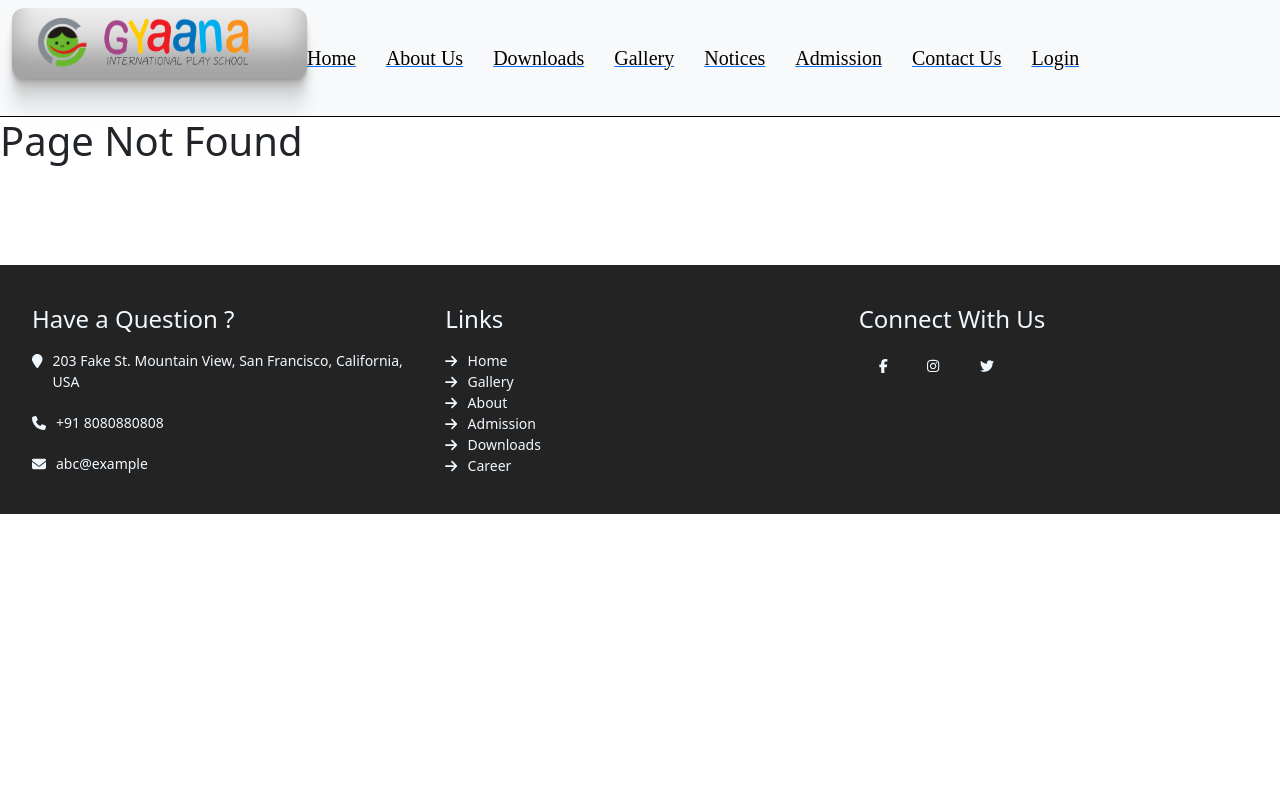
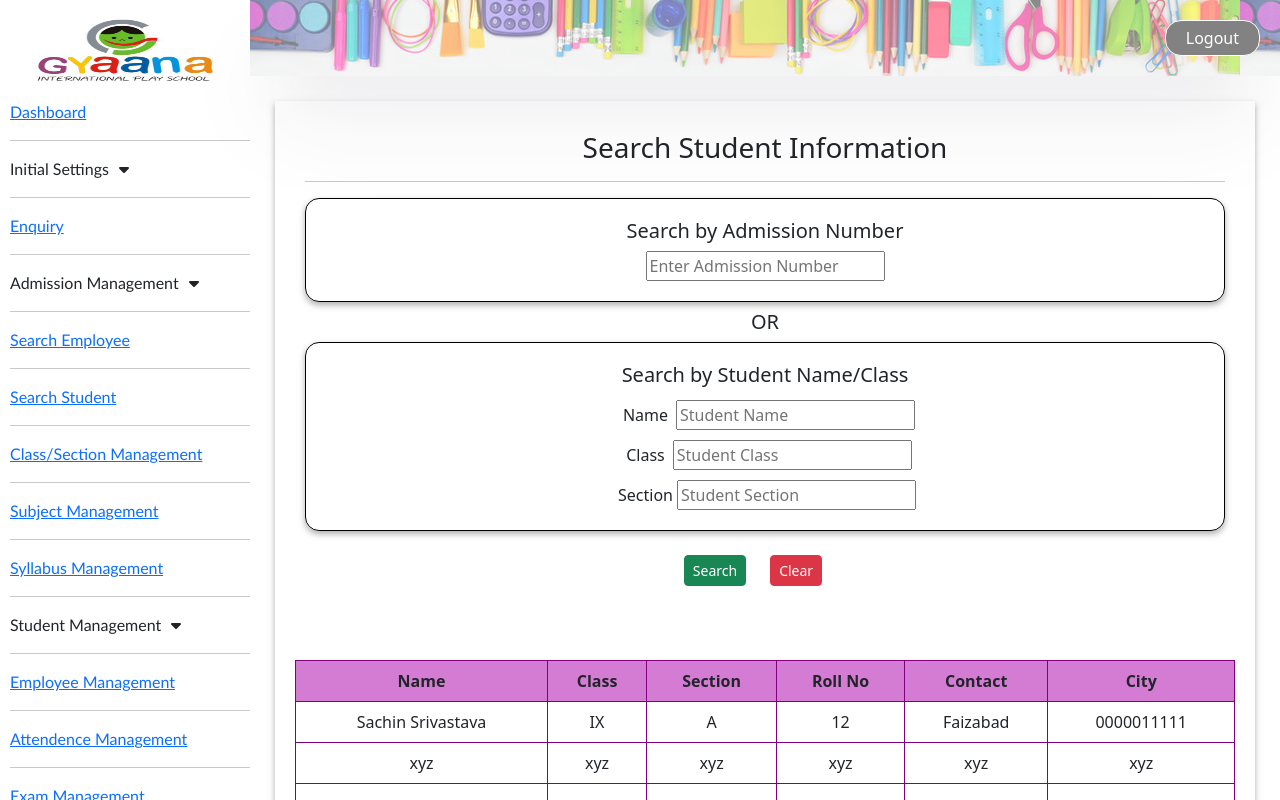
Before and after one commit to udbhavpushkar/gyaana-fe, a Next.js app: page /admin/search/student in a window 1280 px wide. Before the commit this address had no page. Shown: the top 800 px of the page. Built offline with nearby package versions, Linux system fonts and the light colour scheme; sample sign-in values are in the browser's storage.

Commit message:
added student search

```diff
--- a/components/Admin/Sidebar/index.js
+++ b/components/Admin/Sidebar/index.js
@@ -34,7 +34,7 @@ export default function Sidebar(props) {
 				<div key={item + i} style={{ marginLeft: "10px" }}>
 					{item.childs ? (
 						<div style={{ cursor: "pointer" }} onClick={() => hanldeChilds(i)}>
-							<span>{item.name}</span>
+							<span className={styles.headerTitle}>{item.name}</span>
 							<FontAwesomeIcon
 								style={{ marginLeft: "10px" }}
 								icon={isChildOpen == i ? faCaretRight : faCaretDown}
@@ -57,6 +57,20 @@ export default function Sidebar(props) {
 									marginTop: "-0px",
 								}}
 							>
+								{child.childs ? (
+									<div
+										style={{ cursor: "pointer" }}
+										onClick={() => hanldeSubChilds(index)}
+									>
+										<span className={styles.headerTitle}>{child.name}</span>
+										<FontAwesomeIcon
+											style={{ marginLeft: "10px", cursor: "pointer" }}
+											icon={
+												isSubChildOpen == index ? faCaretRight : faCaretDown
+											}
+										/>
+									</div>
+								) : (
 									<Link href={child.link}>
 										<span
 											className={styles.headerTitle}
@@ -66,13 +80,8 @@ export default function Sidebar(props) {
 											{child.name}
 										</span>
 									</Link>
-								{child.childs && (
-									<FontAwesomeIcon
-										onClick={() => hanldeSubChilds(index)}
-										style={{ marginLeft: "10px", cursor: "pointer" }}
-										icon={isSubChildOpen == index ? faCaretRight : faCaretDown}
-									/>
 								)}
+
 								{child.childs &&
 									isSubChildOpen == index &&
 									child.childs.map((subChild, i) => (
@@ -84,7 +93,12 @@ export default function Sidebar(props) {
 											}}
 										>
 											<Link href={subChild.link}>
-												<p style={{ marginTop: "-5px" }}>{subChild.name}</p>
+												<p
+													style={{ marginTop: "-5px" }}
+													className={styles.headerTitle}
+												>
+													{subChild.name}
+												</p>
 											</Link>
 										</div>
 									))}
--- a/components/Admin/Sidebar/menus.js
+++ b/components/Admin/Sidebar/menus.js
@@ -70,6 +70,10 @@ const headersData = [
 		link: "/admin/search/employee",
 	},
 	{
+		name: "Search Student",
+		link: "/admin/search/student",
+	},
+	{
 		name: "Class/Section Management",
 		link: "/admin/notice",
 	},
--- a/components/Admin/Sidebar/style.module.css
+++ b/components/Admin/Sidebar/style.module.css
@@ -2,8 +2,9 @@
     cursor: pointer;
     font-size: 16px;
     font-weight: 500;
-    font-family: sans-serif;
+    font-family:  'Trebuchet MS', 'Lucida Sans Unicode', 'Lucida Grande', 'Lucida Sans', Arial, sans-serif;
 }
 .headerTitle:hover{
-    color: rgb(116, 106, 106);
+    font-size: 17px;
+    color: rgb(217, 172, 37);
 }
--- /dev/null
+++ b/pages/admin/search/student.js
@@ -0,0 +1,128 @@
+import React from "react"
+import AdminLayout from "../../../components/Admin"
+import style from "./styles.module.css"
+
+const TABLE_HEADERS = ["Name", "Class", "Section", "Roll No", "Contact", "City"]
+
+const TABLE_DATA = [
+	{
+		name: "Sachin Srivastava",
+		class: "IX",
+		section: "A",
+		roll_no: "12",
+		city: "Faizabad",
+		contact: "0000011111",
+	},
+	{
+		name: "xyz",
+		class: "xyz",
+		section: "xyz",
+		roll_no: "xyz",
+		city: "xyz",
+		contact: "xyz",
+	},
+	{
+		name: "xyz",
+		class: "xyz",
+		section: "xyz",
+		roll_no: "xyz",
+		city: "xyz",
+		contact: "xyz",
+	},
+	{
+		name: "xyz",
+		class: "xyz",
+		section: "xyz",
+		roll_no: "xyz",
+		city: "xyz",
+		contact: "xyz",
+	},
+	{
+		name: "xyz",
+		class: "xyz",
+		section: "xyz",
+		roll_no: "xyz",
+		city: "xyz",
+		contact: "xyz",
+	},
+	{
+		name: "xyz",
+		class: "xyz",
+		section: "xyz",
+		roll_no: "xyz",
+		city: "xyz",
+		contact: "xyz",
+	},
+]
+
+const Student = () => {
+	return (
+		<AdminLayout>
+			<div style={{ boxShadow: "0px 3px 6px rgba(128, 128, 128, 0.636)" }}>
+				<form style={{ padding: "30px" }}>
+					<div className="text-center mb-3">
+						<h3>Search Student Information</h3>
+						<hr />
+					</div>
+					<div className={` ${style.search_admissionNo}`}>
+						<h5>Search by Admission Number</h5>
+						<input type="text" placeholder="Enter Admission Number" />
+					</div>
+					<h5 className="text-center m-2">OR</h5>
+					<div className={` ${style.search_admissionNo}`}>
+						<h5>Search by Student Name/Class</h5>
+						<div>
+							<label className="m-2 "> Name </label>
+							<input type="text" placeholder="Student Name" />
+						</div>
+						<div>
+							<label className="m-2">Class </label>
+							<input type="text" placeholder="Student Class" />
+						</div>
+						<div>
+							<label className="mx-1 mt-2">Section </label>
+							<input type="text" placeholder="Student Section" />
+						</div>
+					</div>
+					<div className="text-center m-4">
+						<button className="btn btn-success btn-sm">Search</button>
+						<button className="btn btn-danger btn-sm mx-4">Clear</button>
+					</div>
+				</form>
+				{/* showing search result in table start   */}
+				<div style={{ padding: "20px" }}>
+					<table class={`table ${style.selectStudent}`}>
+						<thead>
+							<tr>
+								{TABLE_HEADERS.map((heading) => {
+									return (
+										<th key={{ heading }} scope="col">
+											{heading}
+										</th>
+									)
+								})}
+							</tr>
+						</thead>
+						<tbody>
+							{TABLE_DATA.map((item) => {
+								return (
+									<tr>
+										<td>{item.name}</td>
+										<td>{item.class}</td>
+										<td>{item.section}</td>
+										<td>{item.roll_no}</td>
+										<td>{item.city}</td>
+										<td>{item.contact}</td>
+									</tr>
+								)
+							})}
+						</tbody>
+					</table>
+				</div>
+				{/* showing search result in table end   */}
+			</div>
+		</AdminLayout>
+	)
+}
+
+export default Student
--- /dev/null
+++ b/pages/admin/search/styles.module.css
@@ -0,0 +1,38 @@
+.selectStudent{
+    padding: 20px !important;
+}
+.selectStudent > thead > tr > th {
+    background-color: rgb(212, 124, 212);
+    border: 1px solid purple;
+    text-align: center;
+}
+.selectStudent > tbody > tr > td {
+    border: 1px solid purple;
+    text-align: center;
+}
+.inputCheckbox{
+    height: 18px;
+    width: 20px;
+    background-color: red;
+    cursor: pointer;
+
+}
+.selectDownArrow{
+    position: absolute;
+    right: 24px;
+    top: 4px;
+    font-size: 28px;
+}
+.search_admissionNo{
+    /* background-color: rgb(192, 179, 192); */
+    /* width: 500px; */
+    padding: 20px 50px;
+    border-radius: 14px;
+    display: flex;
+    justify-content: center;
+    align-items: center;
+    flex-direction: column;
+    border: 1px solid black;
+    box-shadow: 0px 3px 6px rgba(128, 128, 128, 0.636) ;
+    /* margin: 0px 150px; */
+}
```
Lines whose indentation alone changed are shown as unchanged.
